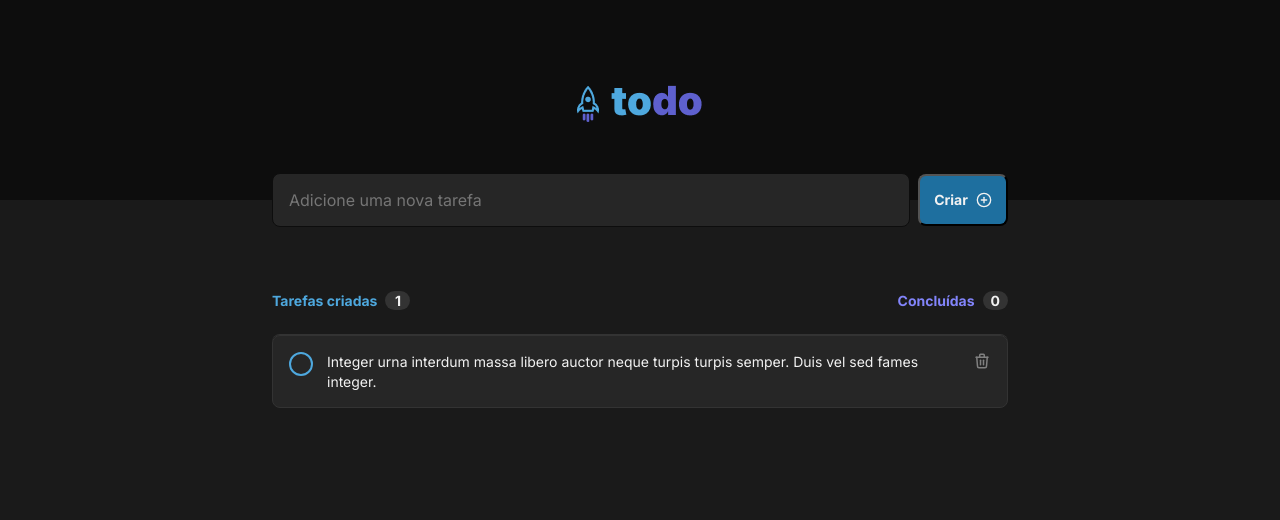
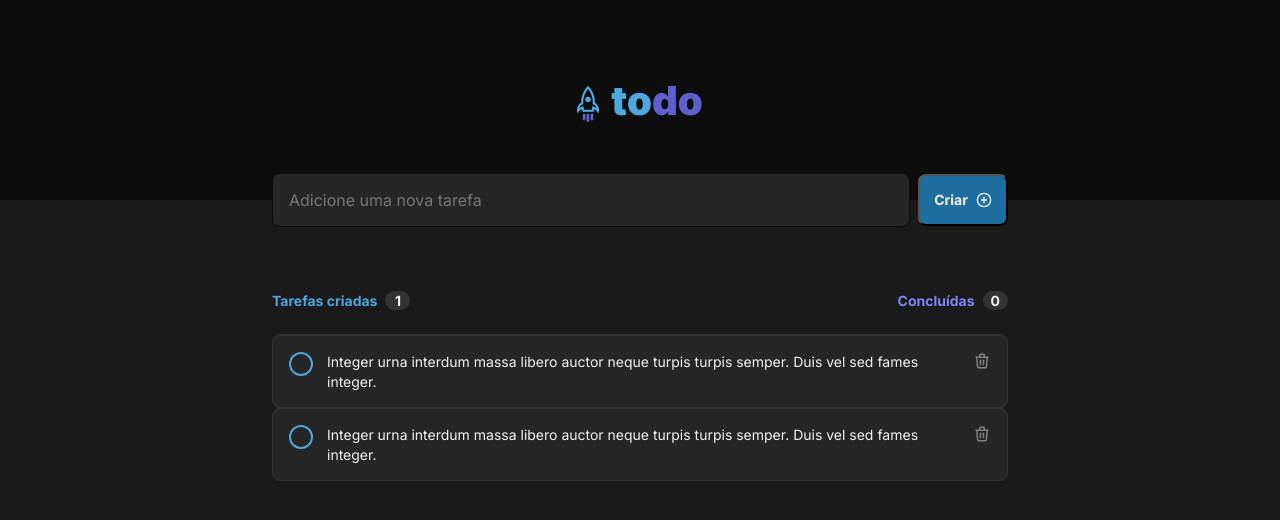
Before and after one commit to jhomc/desafio-01-ignite-2022, a React (Vite) app: page / in a window 1280 px wide. Both pictures are taken after a click on the button "Criar". Shown: the top 520 px of the page. Built offline with nearby package versions, Linux system fonts and the light colour scheme.

Commit message:
tasklist

```diff
--- a/src/components/TaskList.tsx
+++ b/src/components/TaskList.tsx
@@ -40,6 +40,7 @@ export function TaskList ({ taskCounter, concludedTaskCounter }: TaskListProps)
             <strong>Você ainda não tem tarefas cadastradas </strong>
             <p>Crie tarefas e organize seus itens a fazer</p>
           </div> :
+          <>
           <div className={styles.hasTasks}>
             <div className={styles.checkContainer}>
               <input type="checkbox"  checked={isCheked} onChange={handleCheckBox} />
@@ -50,6 +51,21 @@ export function TaskList ({ taskCounter, concludedTaskCounter }: TaskListProps)
             </label>
             <TbTrash />
           </div>
+
+          <div className={styles.hasTasks}>
+            <div className={styles.checkContainer}>
+              <input type="checkbox"  checked={isCheked} onChange={handleCheckBox} />
+              <span className={styles.checkmark} ></span>
+            </div>
+            <label className={isCheked ? styles.checkedLabel : undefined }  >
+              Integer urna interdum massa libero auctor neque turpis turpis semper. Duis vel sed fames integer.
+            </label>
+            <TbTrash />
+          </div>
+
+          </>
+
+
         }
 
 
```
Lines whose indentation alone changed are shown as unchanged.
